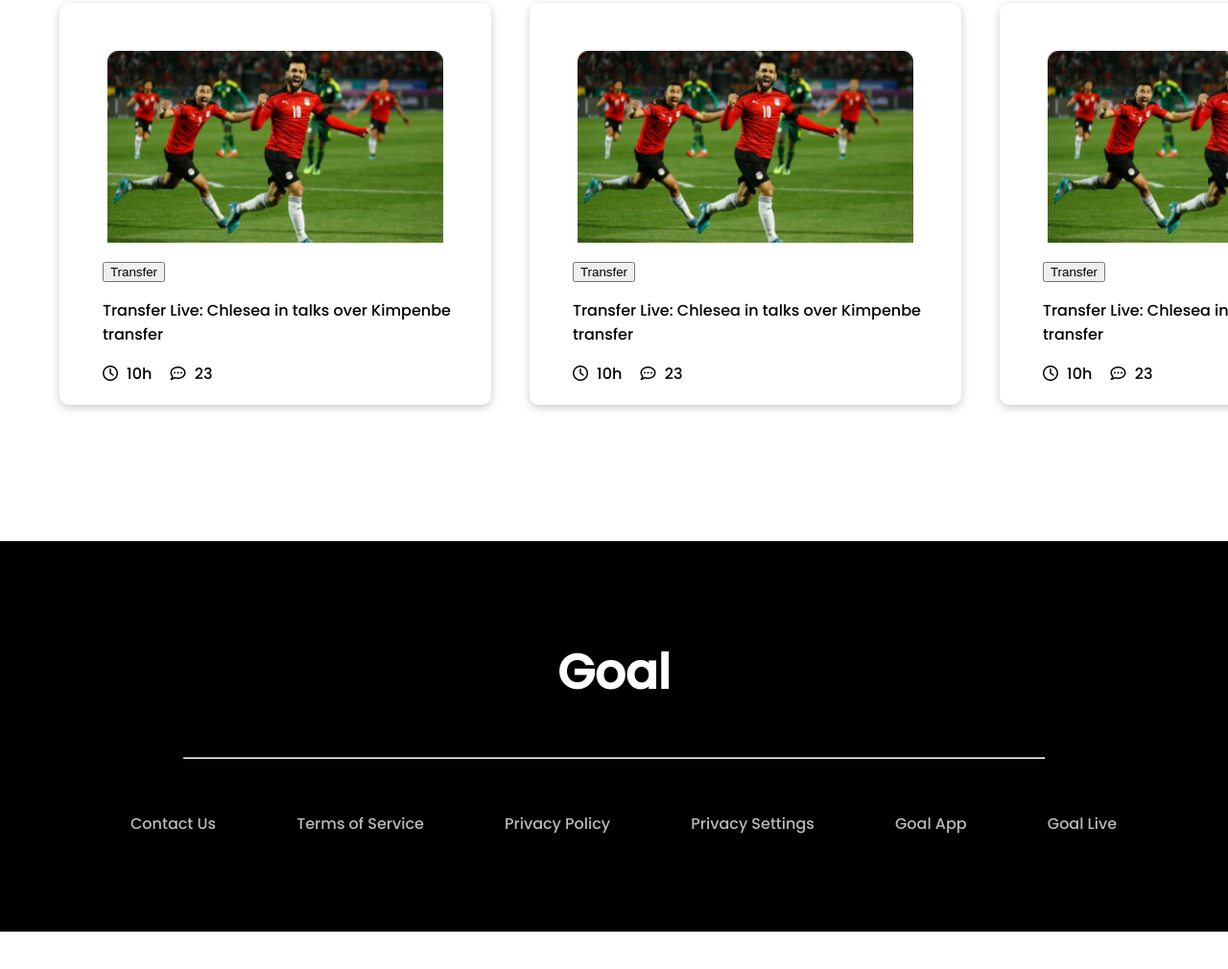
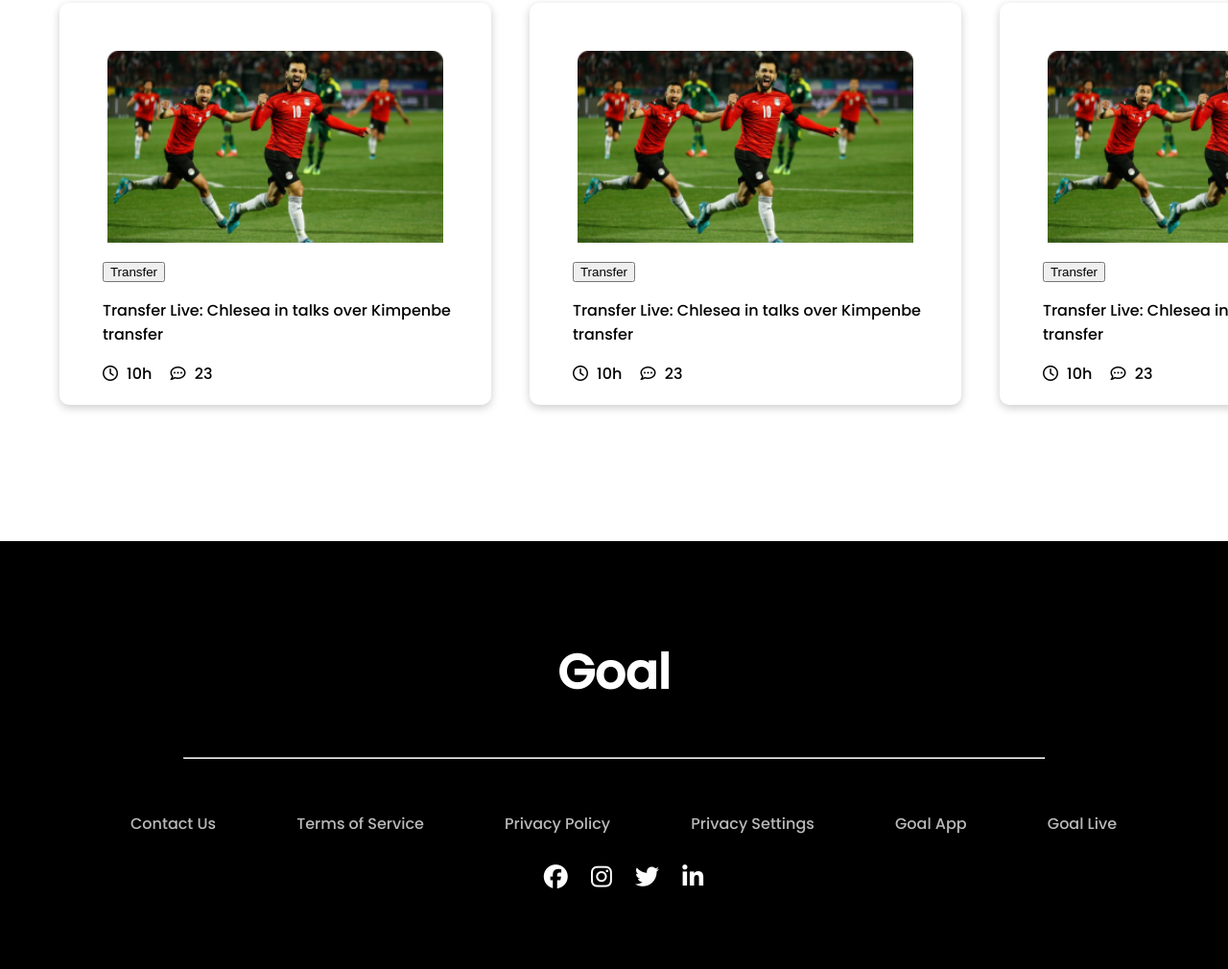
Before and after one commit to rayhansifat/world-cup-project, a plain HTML site: page index.html in a window 1280 px wide. Shown: the part 1764-2774 px from the top of the page at 96% size. Before the commit the page ends 2735 px from the top, so only its background shows below. Drawn offline with Linux system fonts and the light colour scheme.

Commit message:
adding footer icon

```diff
--- a/index.html
+++ b/index.html
@@ -204,6 +204,12 @@
          <a href="">Goal App</a>
          <a href="">Goal Live</a>
      </div>
+     <div class="all-icons">
+        <a class="icons" href=""><i class="fa-brands fa-facebook"></i></a>
+        <a class="icons" href=""><i class="fa-brands fa-instagram"></i></a>
+        <a class="icons" href=""> <i class="fa-brands fa-twitter"></i></a>
+        <a class="icons" href=""><i class="fa-brands fa-linkedin-in"></i></a>
+    </div>
     </section>
  </footer>
 </html>
```
